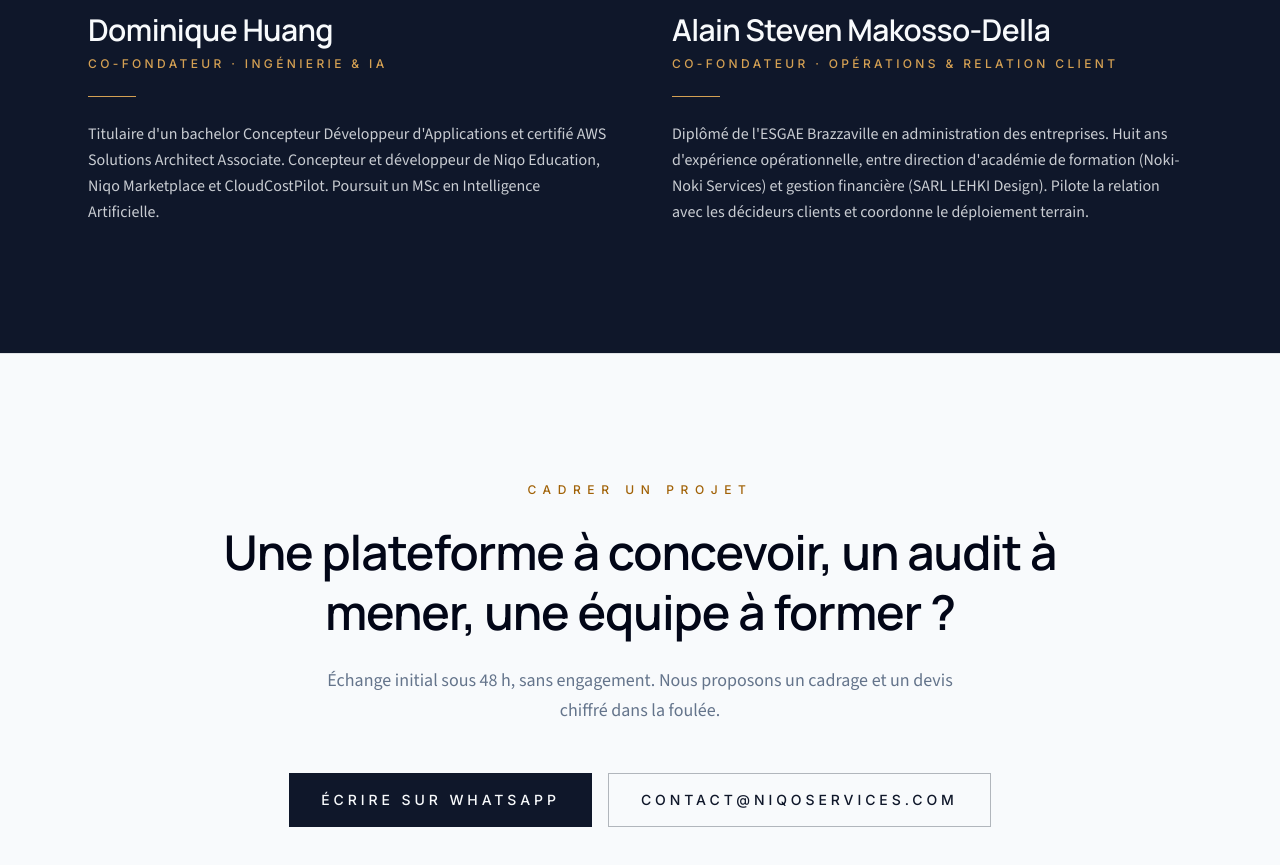
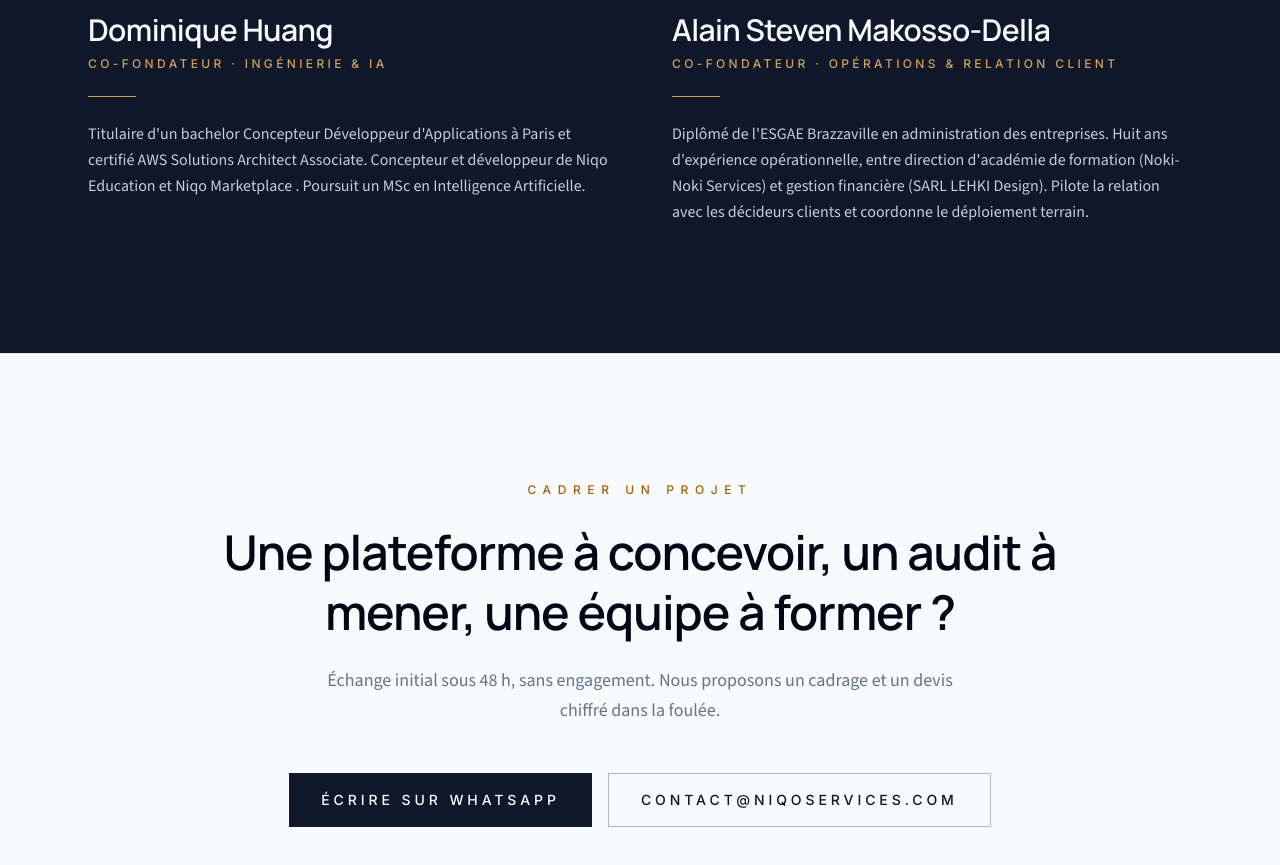
Before and after one commit to Sparctuce-X-X/Niqo-Services, a Next.js app in the folder web/: page / in a window 1280 px wide. Shown: the part 6140-7005 px from the top of the page. Built offline with nearby package versions, Linux system fonts and the light colour scheme.

Commit message:
fix: correct bio text for Dominique Huang in Founders component

```diff
--- a/web/app/components/Founders.tsx
+++ b/web/app/components/Founders.tsx
@@ -14,7 +14,7 @@ const founders: Founder[] = [
     initials: "DH",
     name: "Dominique Huang",
     role: "Co-fondateur · Ingénierie & IA",
-    bio: "Titulaire d'un bachelor Concepteur Développeur d'Applications et certifié AWS Solutions Architect Associate. Concepteur et développeur de Niqo Education, Niqo Marketplace et CloudCostPilot. Poursuit un MSc en Intelligence Artificielle.",
+    bio: "Titulaire d'un bachelor Concepteur Développeur d'Applications à Paris et certifié AWS Solutions Architect Associate. Concepteur et développeur de Niqo Education et  Niqo Marketplace . Poursuit un MSc en Intelligence Artificielle.",
   },
   {
     photo: "/founders/alain-makosso.jpeg",
```
